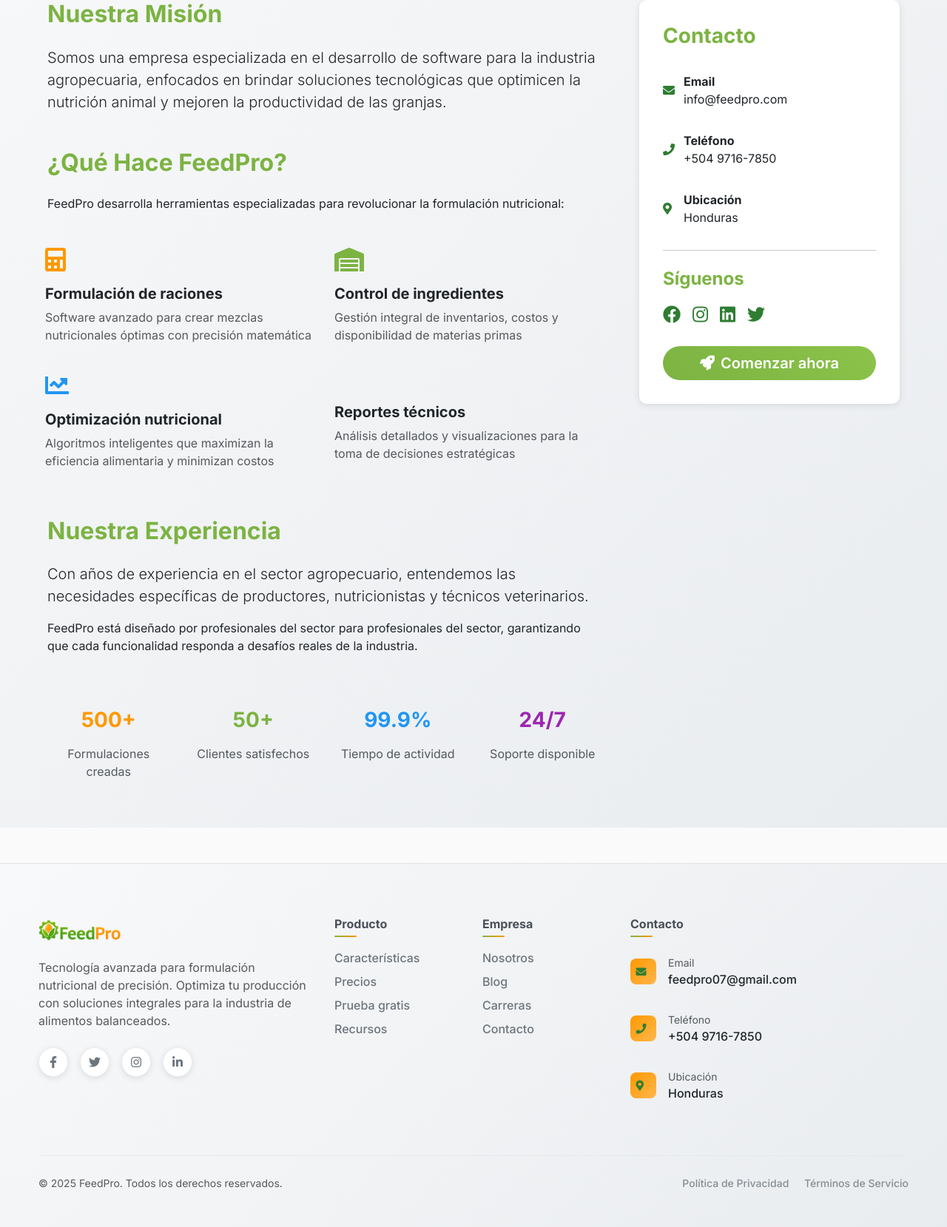
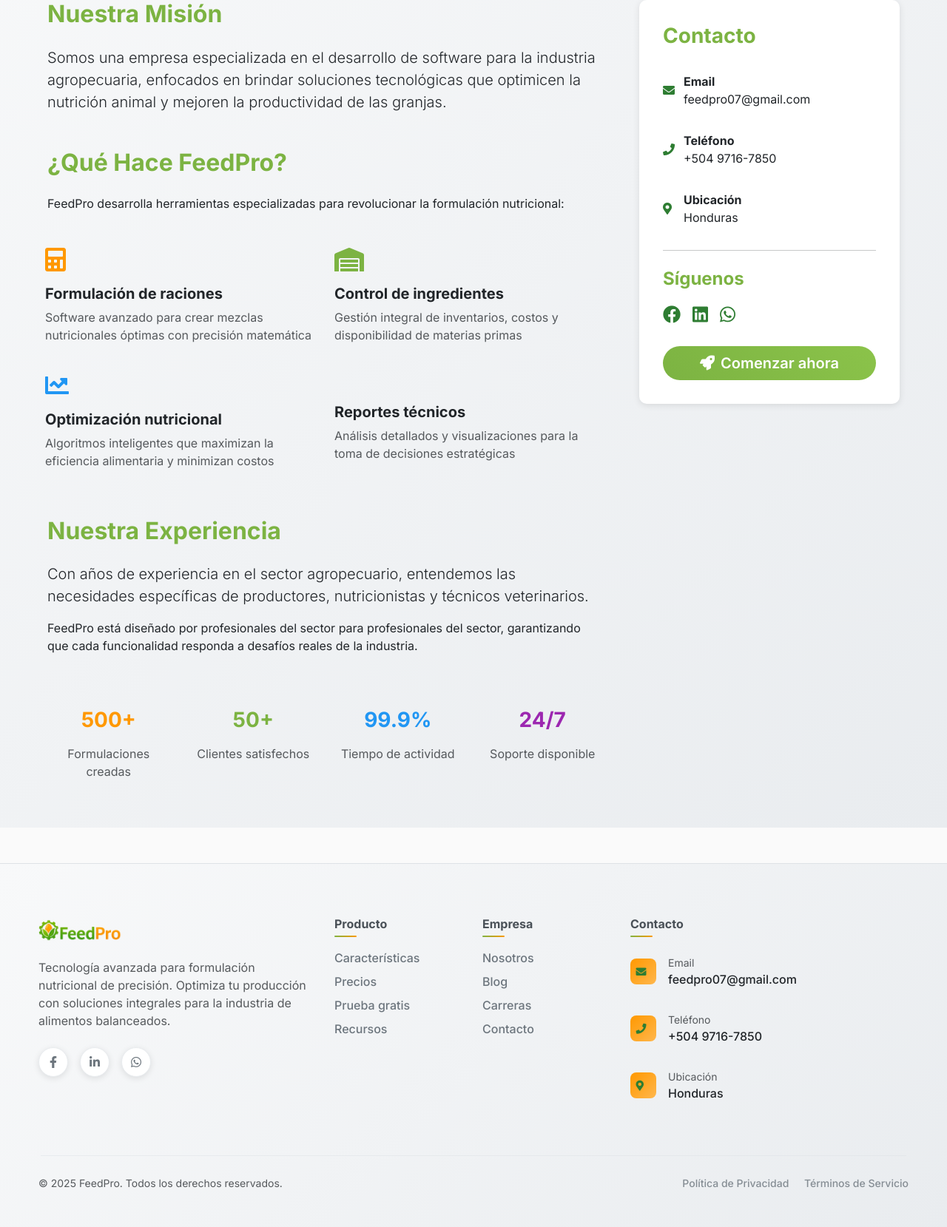
Before and after one commit to Luisfer8904/formulacion-raciones, a Flask app: template templates/sitio/nosotros.html in a window 1280 px wide. Shown: the part 374-2033 px from the top of the page at 74% size. Run offline with Flask 3, Linux system fonts and the light colour scheme; the template is opened without the code that fills it, so the values that code supplies are empty.

Commit message:
feat: Actualizar redes sociales y branding
- Actualizar redes sociales en footer y página nosotros
- Solo mantener Facebook, LinkedIn y WhatsApp con enlaces reales
- Actualizar branding en chat WhatsApp de 'Nutrición Animal' a 'FeedPro'
- Consistencia de email feedpro07@gmail.com en toda la página

```diff
--- a/templates/sitio/chatwhat.html
+++ b/templates/sitio/chatwhat.html
@@ -202,7 +202,7 @@
     <div class="chat-header">
       <img src="{{ url_for('static', filename='logo.png') }}" alt="Logo">
       <div class="chat-header-text">
-        <h4>Nutrición Animal</h4>
+        <h4>FeedPro</h4>
         <p><span class="status-dot"></span>En línea</p>
       </div>
     </div>
--- a/templates/sitio/nosotros.html
+++ b/templates/sitio/nosotros.html
@@ -102,7 +102,7 @@
                         <i class="fas fa-envelope"></i>
                         <div>
                             <strong>Email</strong>
-                            <p class="mb-0">info@feedpro.com</p>
+                            <p class="mb-0">feedpro07@gmail.com</p>
                         </div>
                     </div>
 
@@ -126,10 +126,9 @@
 
                     <h4 class="fw-bold mb-3" style="color: #7CB342;">Síguenos</h4>
                     <div class="social-links">
-                        <a href="#" class="social-link"><i class="fab fa-facebook"></i></a>
-                        <a href="#" class="social-link"><i class="fab fa-instagram"></i></a>
-                        <a href="#" class="social-link"><i class="fab fa-linkedin"></i></a>
-                        <a href="#" class="social-link"><i class="fab fa-twitter"></i></a>
+                        <a href="https://www.facebook.com/FeedProApp/" target="_blank" class="social-link" title="Facebook"><i class="fab fa-facebook"></i></a>
+                        <a href="https://linkedin.com/company/feed-pro" target="_blank" class="social-link" title="LinkedIn"><i class="fab fa-linkedin"></i></a>
+                        <a href="https://wa.me/50497167850" target="_blank" class="social-link" title="WhatsApp"><i class="fab fa-whatsapp"></i></a>
                     </div>
 
                     <div class="mt-4">
--- a/templates/sitio/pie.html
+++ b/templates/sitio/pie.html
@@ -14,17 +14,14 @@
 
                 <!-- Redes sociales con estilo moderno -->
                 <div class="social-icons d-flex gap-3">
-                    <a href="#" class="social-icon">
+                    <a href="https://www.facebook.com/FeedProApp/" target="_blank" class="social-icon" title="Facebook">
                         <i class="fab fa-facebook-f"></i>
                     </a>
-                    <a href="#" class="social-icon">
-                        <i class="fab fa-twitter"></i>
+                    <a href="https://linkedin.com/company/feed-pro" target="_blank" class="social-icon" title="LinkedIn">
+                        <i class="fab fa-linkedin-in"></i>
                     </a>
-                    <a href="#" class="social-icon">
-                        <i class="fab fa-instagram"></i>
-                    </a>
-                    <a href="#" class="social-icon">
-                        <i class="fab fa-linkedin-in"></i>
+                    <a href="https://wa.me/50497167850" target="_blank" class="social-icon" title="WhatsApp">
+                        <i class="fab fa-whatsapp"></i>
                     </a>
                 </div>
             </div>
```
